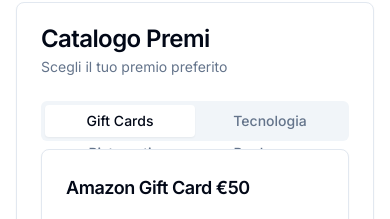
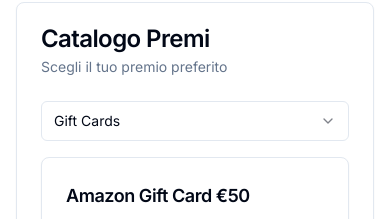
Before and after one commit to BeppeManukaHut/condomnia-app-demo, a Next.js app: page /dashboard/rewards in a window 390 px wide. Shown: the part 408-627 px from the top of the page. Built offline with nearby package versions, Linux system fonts and the light colour scheme.

Commit message:
Update rewards-catalogue.tsx

```diff
--- a/components/rewards-catalogue.tsx
+++ b/components/rewards-catalogue.tsx
@@ -1,6 +1,6 @@
 "use client"
 
-import { useState } from "react"
+import { useState, useEffect } from "react"
 import { Card, CardContent, CardHeader, CardTitle, CardDescription } from "@/components/ui/card"
 import { Tabs, TabsContent, TabsList, TabsTrigger } from "@/components/ui/tabs"
 import { Button } from "@/components/ui/button"
@@ -9,6 +9,7 @@
 import Image from "next/image"
 import Link from "next/link"
 import { Toaster } from "@/components/ui/toaster"
+import { Select, SelectContent, SelectItem, SelectTrigger, SelectValue } from "@/components/ui/select"
 
 const categories = [
   { id: "gift-cards", name: "Gift Cards" },
@@ -87,8 +88,18 @@
 export function RewardsCatalogue() {
   const [selectedCategory, setSelectedCategory] = useState(categories[0].id)
   const [selectedReward, setSelectedReward] = useState<typeof rewards[0] | null>(null)
+  const [isMobile, setIsMobile] = useState(false)
   const userPoints = 7500 // This would normally be fetched from an API
   const { toast } = useToast()
+
+  useEffect(() => {
+    const handleResize = () => {
+      setIsMobile(window.innerWidth < 640)
+    }
+    handleResize()
+    window.addEventListener('resize', handleResize)
+    return () => window.removeEventListener('resize', handleResize)
+  }, [])
 
   const handleRedeemClick = (reward: typeof rewards[0]) => {
     setSelectedReward(reward)
@@ -102,28 +113,7 @@
     setSelectedReward(null)
   }
 
-  return (
-    <>
-      <Card className="w-full">
-        <CardHeader>
-          <CardTitle>Catalogo Premi</CardTitle>
-          <CardDescription>Scegli il tuo premio preferito</CardDescription>
-        </CardHeader>
-        <CardContent>
-          <Tabs value={selectedCategory} onValueChange={setSelectedCategory}>
-            <TabsList className="grid w-full grid-cols-2 lg:grid-cols-4">
-              {categories.map((category) => (
-                <TabsTrigger key={category.id} value={category.id}>
-                  {category.name}
-                </TabsTrigger>
-              ))}
-            </TabsList>
-            {categories.map((category) => (
-              <TabsContent key={category.id} value={category.id}>
-                <div className="grid gap-4 md:grid-cols-2 lg:grid-cols-3">
-                  {rewards
-                    .filter((reward) => reward.category === category.id)
-                    .map((reward) => (
+  const RewardCard = ({ reward }: { reward: typeof rewards[0] }) => (
     <Card key={reward.id}>
       <CardHeader>
         <CardTitle className="text-lg">{reward.name}</CardTitle>
@@ -148,11 +138,60 @@
         </Link>
       </CardContent>
     </Card>
+  )
+
+  return (
+    <>
+      <Card className="w-full">
+        <CardHeader>
+          <CardTitle>Catalogo Premi</CardTitle>
+          <CardDescription>Scegli il tuo premio preferito</CardDescription>
+        </CardHeader>
+        <CardContent>
+          {isMobile ? (
+            <div className="space-y-4">
+              <Select value={selectedCategory} onValueChange={setSelectedCategory}>
+                <SelectTrigger className="w-full">
+                  <SelectValue placeholder="Seleziona una categoria" />
+                </SelectTrigger>
+                <SelectContent>
+                  {categories.map((category) => (
+                    <SelectItem key={category.id} value={category.id}>
+                      {category.name}
+                    </SelectItem>
+                  ))}
+                </SelectContent>
+              </Select>
+              <div className="grid gap-4">
+                {rewards
+                  .filter((reward) => reward.category === selectedCategory)
+                  .map((reward) => (
+                    <RewardCard key={reward.id} reward={reward} />
+                  ))}
+              </div>
+            </div>
+          ) : (
+            <Tabs value={selectedCategory} onValueChange={setSelectedCategory} className="w-full">
+              <TabsList className="grid w-full grid-cols-4">
+                {categories.map((category) => (
+                  <TabsTrigger key={category.id} value={category.id}>
+                    {category.name}
+                  </TabsTrigger>
+                ))}
+              </TabsList>
+              {categories.map((category) => (
+                <TabsContent key={category.id} value={category.id}>
+                  <div className="grid gap-4 md:grid-cols-2 lg:grid-cols-3">
+                    {rewards
+                      .filter((reward) => reward.category === category.id)
+                      .map((reward) => (
+                        <RewardCard key={reward.id} reward={reward} />
                       ))}
                   </div>
                 </TabsContent>
               ))}
             </Tabs>
+          )}
         </CardContent>
       </Card>
       {selectedReward && (
```
Lines whose indentation alone changed are shown as unchanged.
